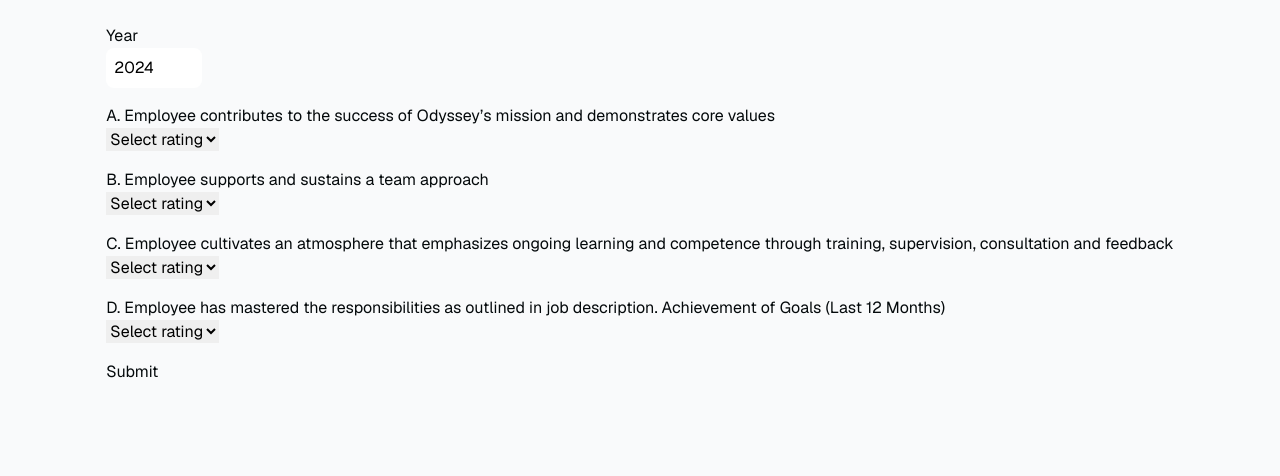
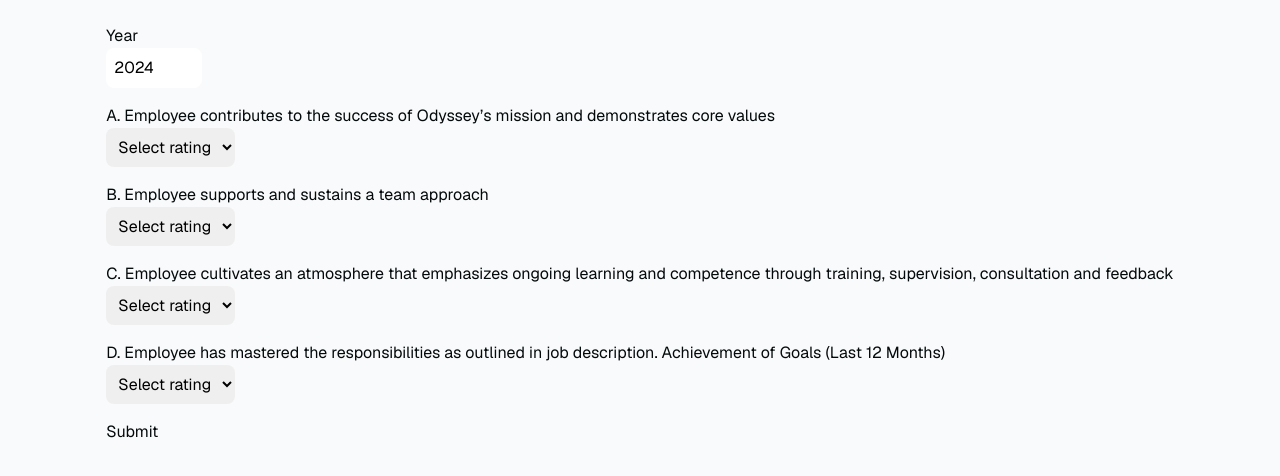
Before and after one commit to Emory-Hack4Impact/Odyssey, a Next.js app: page /performance-evaluation in a window 1280 px wide. Shown: the top 476 px of the page. Built offline with nearby package versions, Linux system fonts and the light colour scheme.

Commit message:
format dropdowns

```diff
--- a/src/app/performance-evaluation/PerfEvalForm.tsx
+++ b/src/app/performance-evaluation/PerfEvalForm.tsx
@@ -60,6 +60,7 @@ export default function PerfEvalForm() {
             placeholder={placeholder}
             required={true}
             onChange={handleChange}
+            className="rounded-lg p-2"
           />
         </div>
         <div className="mb-4">
@@ -72,6 +73,7 @@ export default function PerfEvalForm() {
             placeholder={placeholder}
             required={true}
             onChange={handleChange}
+            className="rounded-lg p-2"
           />
         </div>
         <div className="mb-4">
@@ -86,6 +88,7 @@ export default function PerfEvalForm() {
             placeholder={placeholder}
             required={true}
             onChange={handleChange}
+            className="rounded-lg p-2"
           />
         </div>
         <div className="mb-4">
@@ -99,6 +102,7 @@ export default function PerfEvalForm() {
             placeholder={placeholder}
             required={true}
             onChange={handleChange}
+            className="rounded-lg p-2"
           />
         </div>
         <button type="submit">Submit</button>
```
